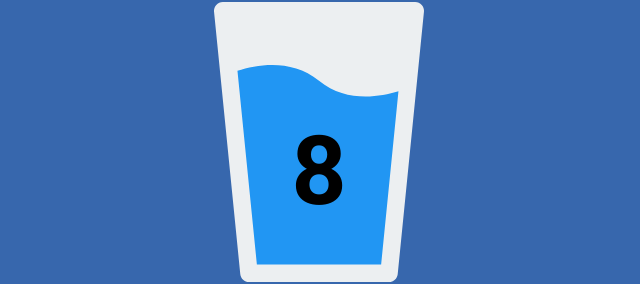
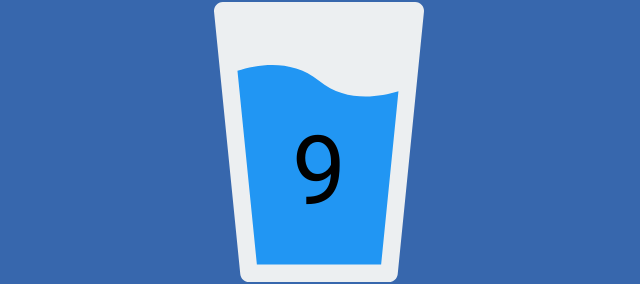
Before and after one commit to MarcinSQL/glasses-counter-pwa, a plain HTML site: page index.html in a window 1280 px wide. Both pictures are taken after a click on the button "Add glass". Shown: the part 211-495 px from the top of the page, 321-961 px from the left. Drawn offline with nearby package versions, Linux system fonts and the light colour scheme.

Commit message:
Added working counter

```diff
--- a/index.html
+++ b/index.html
@@ -172,7 +172,7 @@
           src="/water-glass.svg"
           alt="Water glass."
         />
-        <h2 class="main__glass__counter" id="main__glass__counter--js">8</h2>
+        <p class="main__glass__counter" id="main__glass__counter--js">8</p>
       </div>
       <button class="main__add-btn" id="add-btn--js">Add glass</button>
       <button class="main__remove-btn" id="remove-btn--js">Remove glass</button>
--- a/main.js
+++ b/main.js
@@ -1,3 +1,17 @@
-const counter = document.querySelector('#main__glass__counter--js');
+const counterField = document.querySelector('#main__glass__counter--js');
 const addBtn = document.querySelector('#add-btn--js');
 const removeBtn = document.querySelector('#remove-btn--js');
+
+let counter = Number(counterField.textContent);
+
+addBtn.addEventListener('click', () => {
+    counter += 1;
+    counterField.textContent = counter;
+})
+
+removeBtn.addEventListener('click', () => {
+    if(counter > 0){
+        counter = counter - 1;
+        counterField.textContent = counter;
+    }
+})
```
